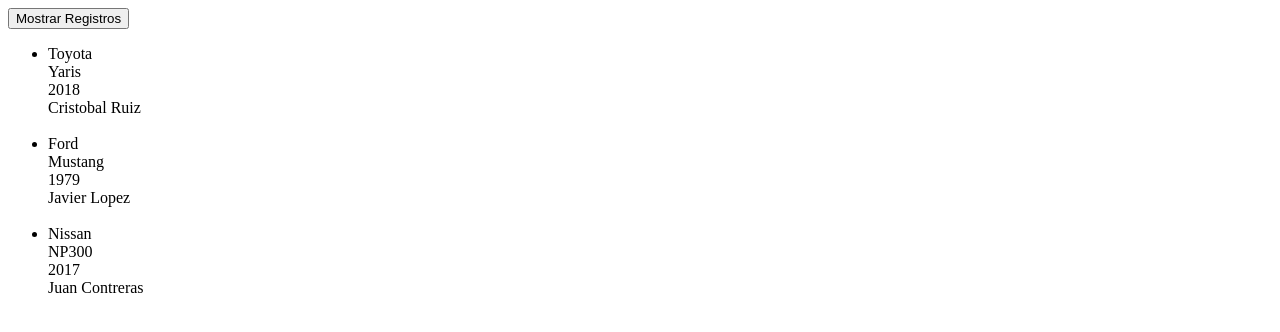
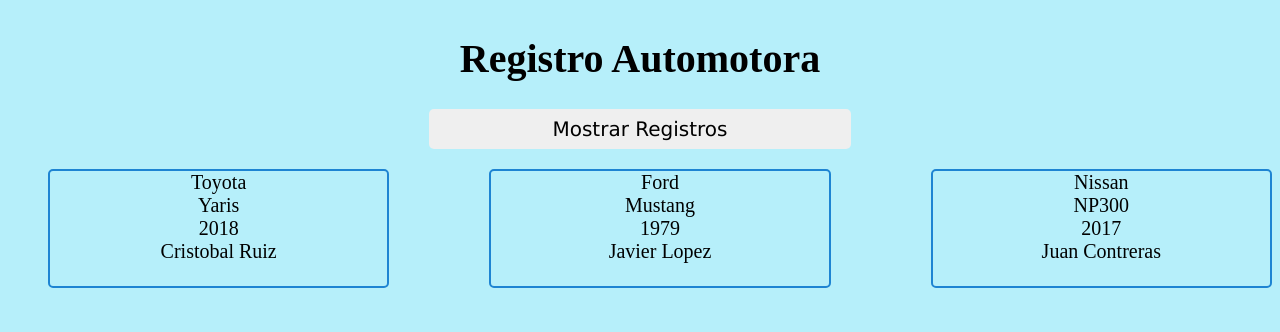
Before and after one commit to NuclleaRT/Registro-Automotora, a plain HTML site: page index.html in a window 1280 px wide. Both pictures are taken after a click on the button "Mostrar Registros". Drawn offline with Linux system fonts and the light colour scheme.

Commit message:
added display Grid + CSS

```diff
--- a/index.html
+++ b/index.html
@@ -8,10 +8,21 @@
     <title>Document</title>
 </head>
 <body>
-     <button onclick="mostrarDatos()">Mostrar Registros</button>
+    <div class="titulo">
+        <p></p>
+        <h1>Registro Automotora</h1>
 
-     <ul id="listarDatos">
+    </div>
+    <div class="btn">
+        <p></p>
+        <button onclick="mostrarDatos()">Mostrar Registros</button>
 
-     </ul>
+    </div>
+
+    <div id="lista">
+        <ul id="listarDatos">
+        </ul>
+    </div>
+
 </body>
 </html>
--- a/style.css
+++ b/style.css
@@ -0,0 +1,48 @@
+body{
+    background-color: rgb(182, 239, 250);
+    font-size: 20px;
+}
+.titulo{
+    display: grid;
+    grid-template-columns: 1fr 1fr 1fr;
+    text-align: center;
+
+}
+
+.btn{
+    display: grid;
+    grid-template-columns: 1fr 1fr 1fr;
+
+}
+
+button{
+    font-size: 20px;
+    font-family: 'Lucida Sans', 'Lucida Sans Regular', 'Lucida Grande', 'Lucida Sans Unicode', Geneva, Verdana, sans-serif;
+    border-radius: 5px;
+    border: none;
+    cursor: pointer;
+}
+
+button:hover{
+    background-color: rgb(103, 199, 114);
+}
+
+ul{
+    display: grid;
+    grid-template-columns: 1fr 1fr 1fr;
+    row-gap: 10px;
+    column-gap: 100px;
+    text-decoration: none;
+    list-style:none;
+
+
+}
+
+li{
+    border: 2px solid rgb(30, 132, 210);
+    border-radius: 5px;
+    text-decoration: none;
+    text-align: center;
+
+
+}
```
